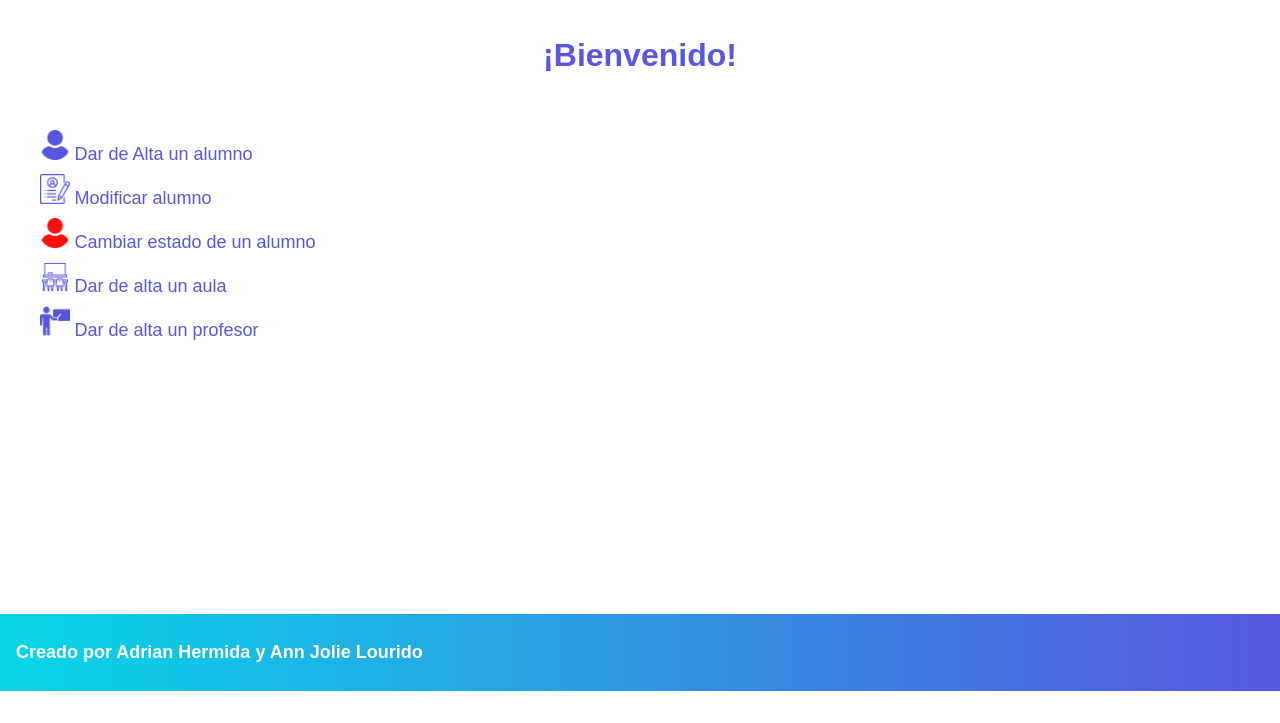
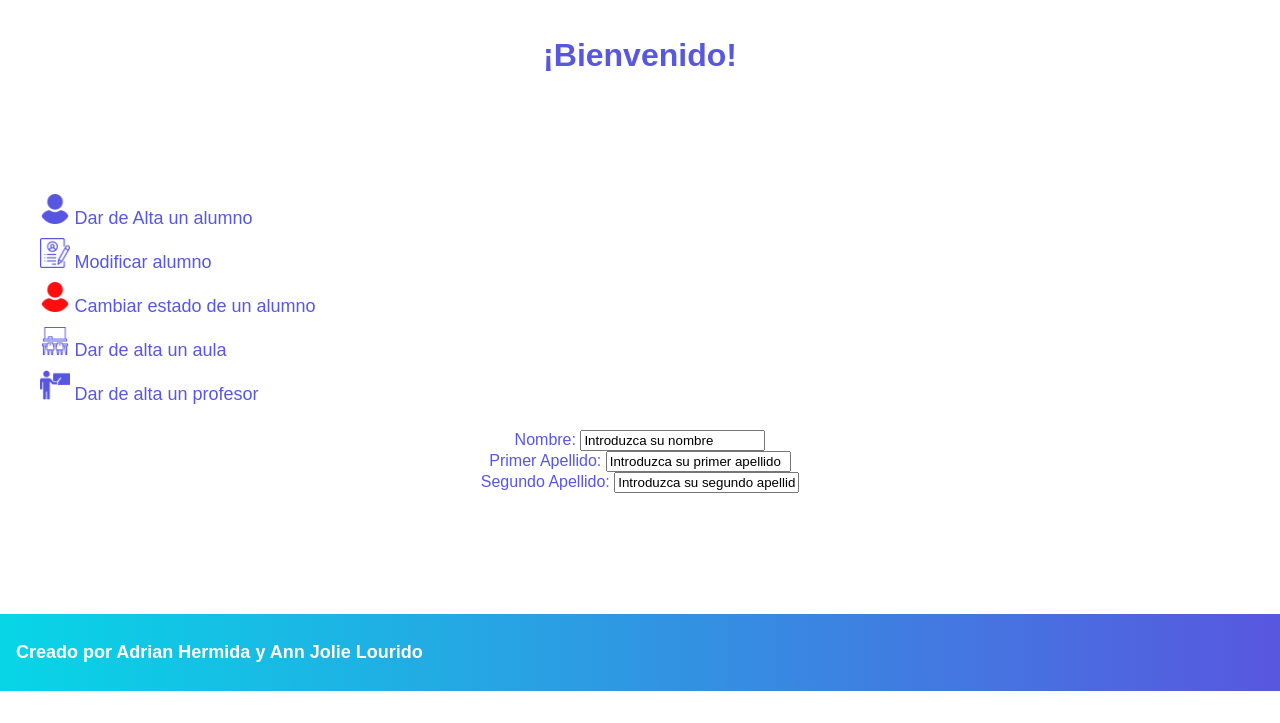
Before and after one commit to adrihermi/3covidplus, a PHP site: page /usuario.html in a window 1280 px wide. Shown: the part 77-800 px from the top of the page. Run offline with PHP 8.4, Linux system fonts and the light colour scheme.

Commit message:
crear formulario

```diff
--- a/estilos/estilos.css
+++ b/estilos/estilos.css
@@ -126,24 +126,32 @@
         opacity: 0.7;
     }
     /***************************************** USUARIO ************************************************/
-
+    .main_usuario{
+      height: 70%%;
+    }
     .acciones nav {
         margin-top: 5vh;
         display: grid;
-        grid-template-columns: 1.5fr 1fr 1fr 1fr;
+        grid-template-columns: 1.5fr 1fr 1fr 0fr;
         gap: 0px 54px;
-        grid-template-areas: "menu_usuario bienvenido bienvenido bienvenido" "menu_usuario bienvenido bienvenido bienvenido" "menu_usuario bienvenido bienvenido bienvenido";
+        grid-template-areas: "bienvenido bienvenido bienvenido bienvenido"
+        "menu_usuario info info ."
+        "menu_usuario info info .";
     }
 
     .menu_usuario {
         grid-area: menu_usuario;
+        padding-top: 5%;
     }
 
     .bienvenido {
         grid-area: bienvenido;
         font-size: xx-large;
     }
+    .info {
+      grid-area: info;
 
+    }
     .acciones a {
         color: #5857df;
         font-size: large;
@@ -167,6 +175,14 @@
     .menu_usuario ul li:hover img {
         height: 4vh;
     }
+
+    .formulario_alumno{
+
+    }
+
+
+    /***************************************** ALTA ALUMNO ************************************************/
+
     /*@media screen and (max-width: 590px) {
 .container {
 grid-template-rows: 10% 1em auto 1em 10%;
--- a/usuario.html
+++ b/usuario.html
@@ -3,12 +3,14 @@
 
     <head>
         <title>3Covid+</title>
-    <meta charset="utf-8" />
+        <meta charset="utf-8"/>
         <meta name="description" content="pagina inicial">
-    <link rel="stylesheet" href="estilos/estilos.css" />
-    <link rel="shortcut icon" href="estilos/img/logo.png" />
+        <link rel="stylesheet" href="estilos/estilos.css"/>
+        <link rel="shortcut icon" href="estilos/img/logo.png"/>
         <script src="js/jquery.min.js"></script>
         <script src="/js/usuario.js"></script>
+        <script src="https://code.jquery.com/jquery-3.5.1.slim.min.js" integrity="sha384-DfXdz2htPH0lsSSs5nCTpuj/zy4C+OGpamoFVy38MVBnE+IbbVYUew+OrCXaRkfj" crossorigin="anonymous"></script>
+        <script src="https://cdn.jsdelivr.net/npm/bootstrap@4.6.0/dist/js/bootstrap.bundle.min.js" integrity="sha384-Piv4xVNRyMGpqkS2by6br4gNJ7DXjqk09RmUpJ8jgGtD7zP9yug3goQfGII0yAns" crossorigin="anonymous"></script>
         <meta name="viewport" content="width=device-width, initial-scale=1.0">
     </head>
 
@@ -24,7 +26,7 @@
                     </div>
                 </nav>
             </header>
-        <main>
+            <main class="main_usuario">
                 <h1 class="bienvenido">¡Bienvenido!</h1>
                 <section class="acciones">
                     <nav class="menu_usuario">
@@ -42,8 +44,23 @@
                         </ul>
                     </nav>
                 </section>
-            <section class="alta_alumno">
-                <p>asdhajdh</p>
+                <section class="info">
+                    <form action="" class="formulario_alumno" method="POST">
+                        <div class="form-group">
+                            <label for="nombre">Nombre:</label>
+                            <input type="text" id="nombre" name="nombre" value="Introduzca su nombre" required><br>
+                        </div>
+                        <div class="form-group">
+                            <label for="apellido1">Primer Apellido:</label>
+                            <input type="apellido1" id="apellido1" name="apellido1" value="Introduzca su primer apellido"><br>
+                        </div>
+                        <label for="apellido2">Segundo Apellido:</label>
+                        <input type="apellido2" id="apellido2" name="apellido2" value="Introduzca su segundo apellido"><br>
+
+                    </form>
+                    <!--nombre', 'apellido1', 'apellido2', 'fecha_nacimiento',
+                                        'genero', 'telefono', 'email', 'email_tutor_legal',
+                                        'observaciones' ,'id_aula', 'dni_alumno'-->
                 </section>
             </main>
             <footer>
```
Lines whose indentation alone changed are shown as unchanged.
